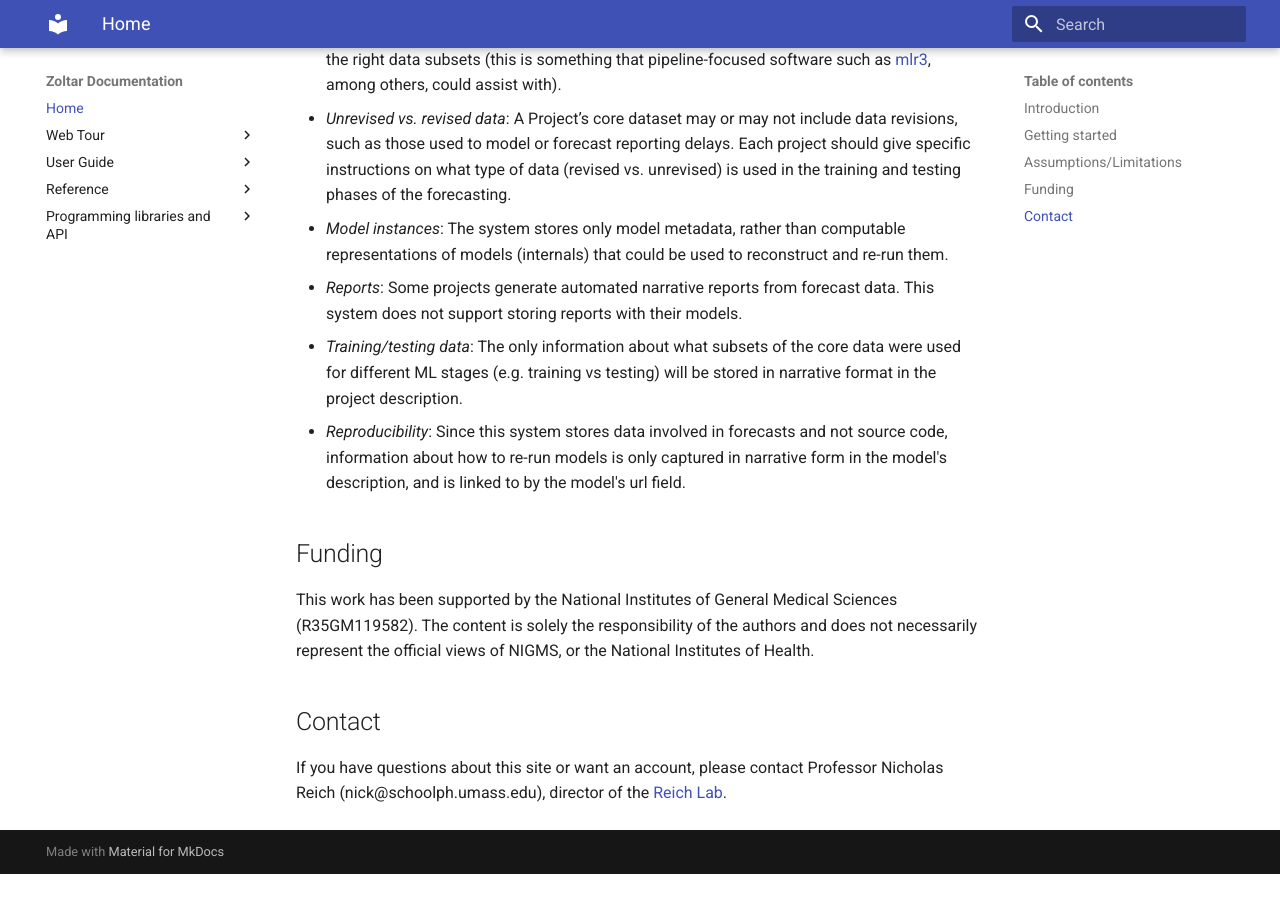
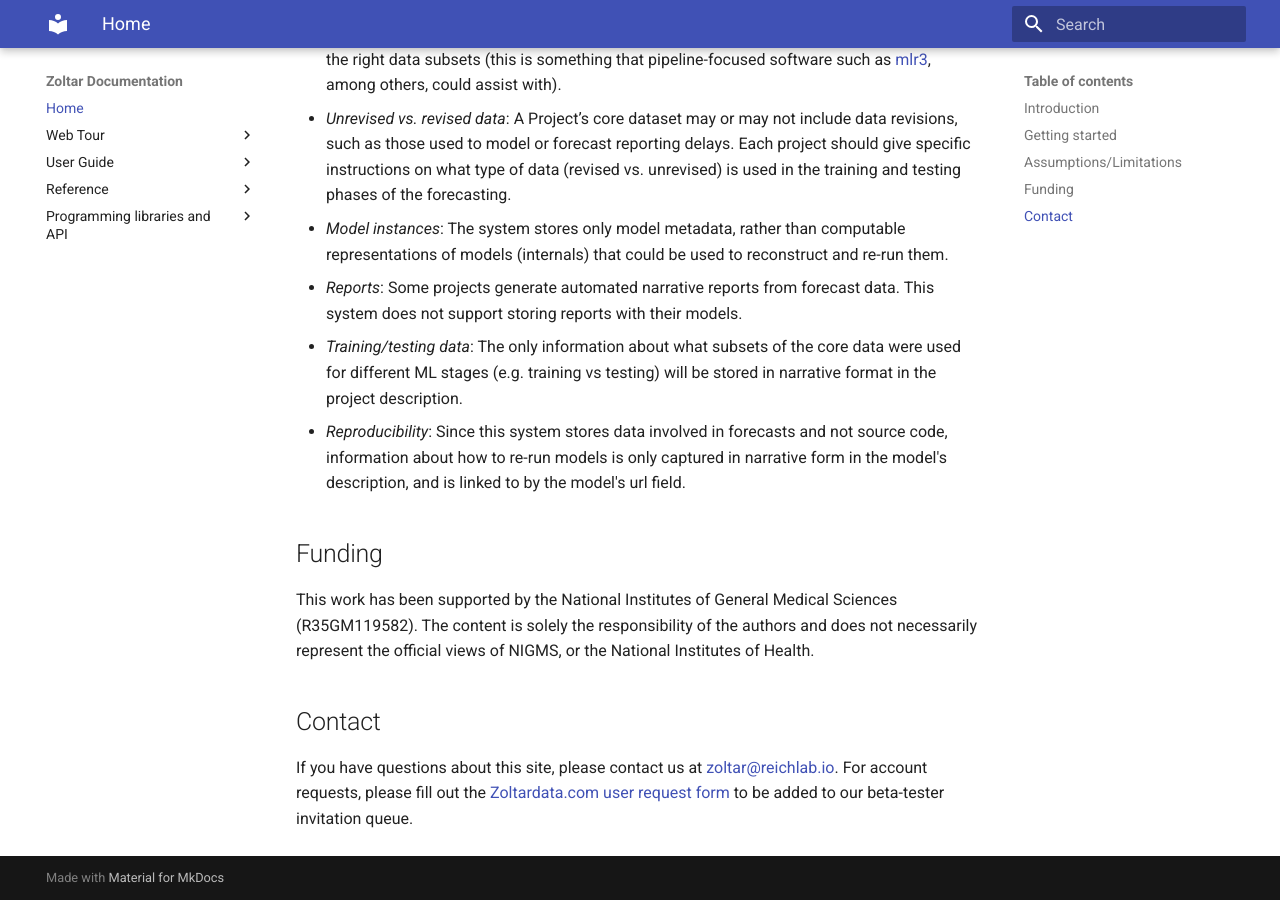
Before and after one commit to reichlab/docs.zoltardata, an MkDocs documentation site: the page built from docs/index.md, in a window 1280 px wide and 900 px high, scrolled down 814 px. Built offline with MkDocs 1.6.1 and Material for MkDocs 9.7.7, drawn with Linux system fonts in a browser that asks for light colours; before the commit the page ends 1688 px from its top, so only the background shows below that.

Commit message:
closes [add an account request workflow #216]. added information about which project config downloaded file fields can be ignored

```diff
--- a/docs/index.md
+++ b/docs/index.md
@@ -32,4 +32,4 @@ This work has been supported by the National Institutes of General Medical Scien
 
 ## Contact
 
-If you have questions about this site or want an account, please contact Professor Nicholas Reich (nick@schoolph.umass.edu), director of the [Reich Lab](href="http://reichlab.io/).
+If you have questions about this site, please contact us at [zoltar@reichlab.io](mailto:zoltar@reichlab.io). For account requests, please fill out the [Zoltardata.com user request form](https://docs.google.com/forms/d/1C7IEFbBEJ1JibG-svM5XbnnKkgwvH0770LYILDjBxUc/viewform?edit_requested=true) to be added to our beta-tester invitation queue.
```
Also changed, not shown: docs/Projects.md (+2 -0 lines).
